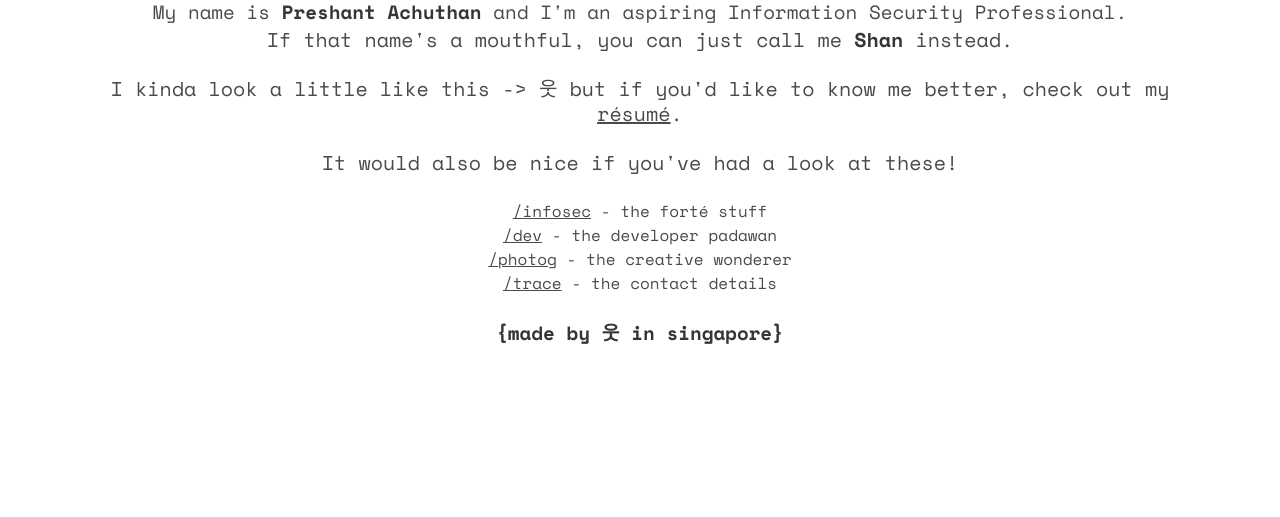
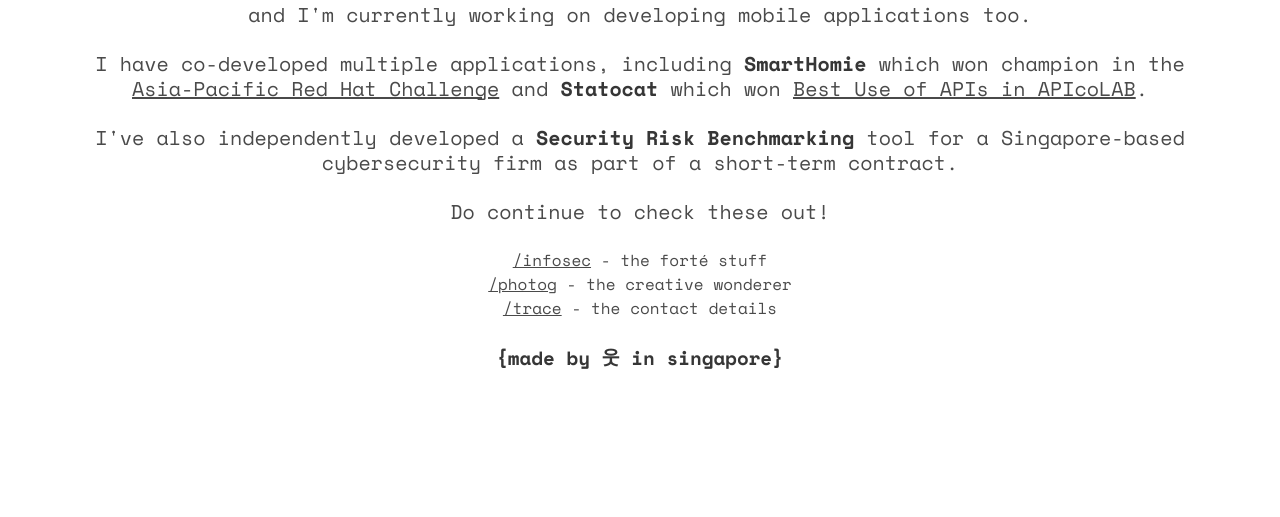
Before and after one commit to prechuthan/engerium.github.io, a plain HTML site: page dev.html in a window 1280 px wide. Shown: the part 283-800 px from the top of the page. Drawn offline with nearby package versions, Linux system fonts and the light colour scheme.

Commit message:
Added content for dev page

```diff
--- a/dev.html
+++ b/dev.html
@@ -61,18 +61,18 @@
             <div class="container has-text-centered">
                 <h1 class="title">/dev</h1>
 
-                <p>My name is <strong>Preshant Achuthan</strong> and I'm an aspiring Information Security
-                    Professional.</p>
-                <p class="subtitle ">If that name's a mouthful, you can just call me <strong>Shan</strong> instead.</p>
+                <p>I generally develop <strong>Ruby on Rails</strong> web applications</p>
+                <p class="subtitle">and I'm currently working on developing mobile applications too.</p>
 
-                <p class="subtitle">I kinda look a little like this -> 웃 but if you'd like to know me better, check out
-                    my
-                    <a href="#"><u>résumé</u></a>.</p>
+                <p class="subtitle">I have co-developed multiple applications, including <strong>SmartHomie</strong> which won champion in the <a href="https://www.cio-asia.com/tech/industries/singapore-polytechnic-wins-this-years-red-hat-challengelabs-in-apac/"><u>Asia-Pacific Red Hat Challenge</u></a> and
+                <strong>Statocat</strong> which won <a href="https://www.facebook.com/UPsingapore/posts/804680769585209"><u>Best Use of APIs in APIcoLAB</u></a>.</p>
 
-                <p class="subtitle">It would also be nice if you've had a look at these!</p>
+                <p class="subtitle ">I've also independently developed a <strong>Security Risk Benchmarking</strong> tool for a Singapore-based cybersecurity firm as part of
+                a short-term contract.</p>
+
+                <p class="subtitle">Do continue to check these out!</p>
 
                 <a class="is-block" href="infosec.html"><u>/infosec</u> - the forté stuff</a>
-                <a class="is-block" href="dev.html"><u>/dev</u> - the developer padawan</a>
                 <a class="is-block" href="photog.html"><u>/photog</u> - the creative wonderer</a>
                 <a class="is-block" href="trace.html"><u>/trace</u> - the contact details</a>
 
```
